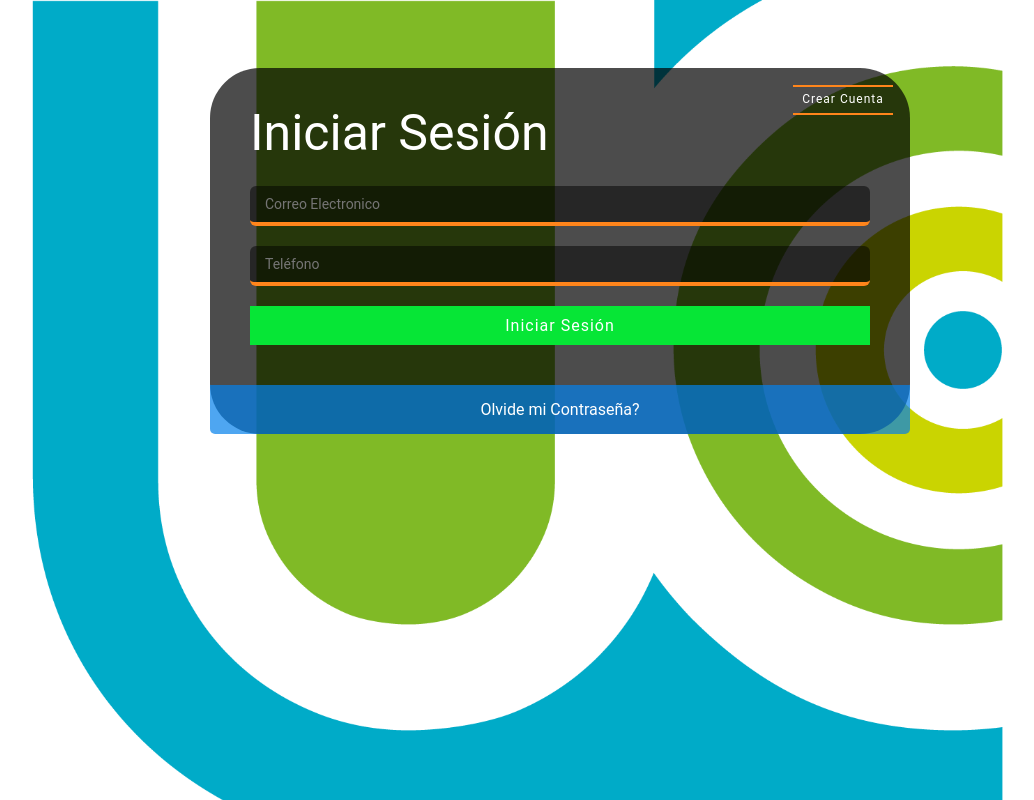
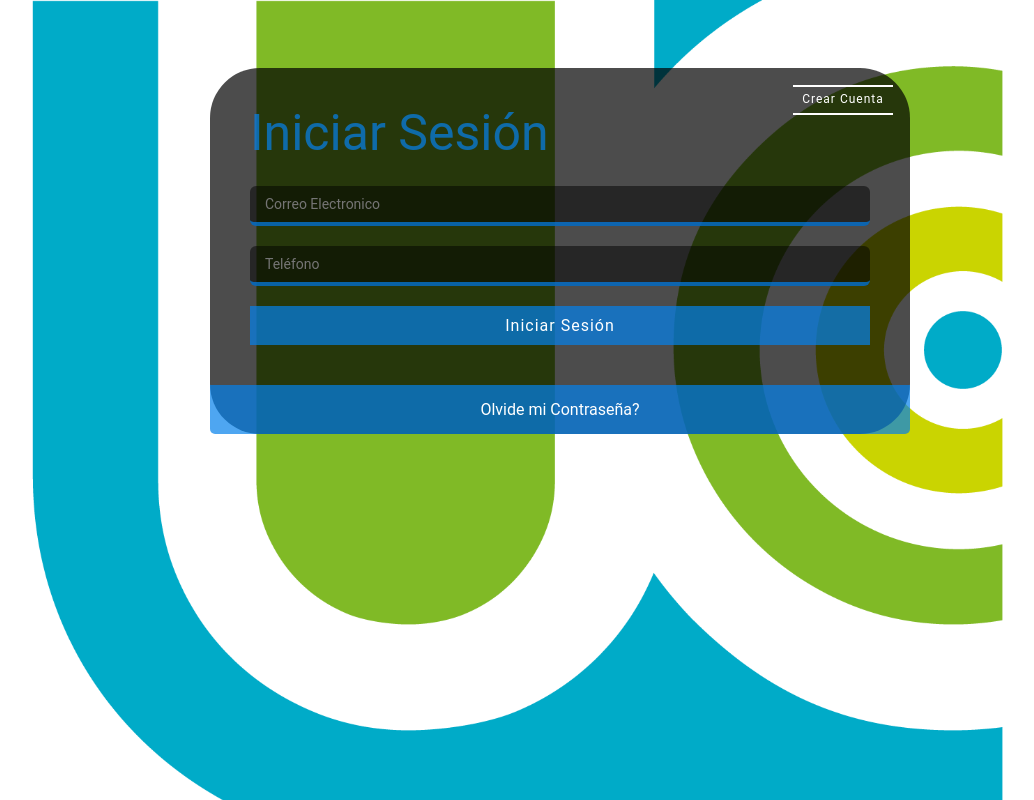
Before and after one commit to CristianEstrada/Login, a plain HTML site: page index.html in a window 1280 px wide. Shown: the whole page, without its empty margins (80-1114 px from the left). Drawn offline with Linux system fonts and the light colour scheme.

Commit message:
Update estilos.css
Ajustes de span y de color de espacios de formularios

```diff
--- a/css/estilos.css
+++ b/css/estilos.css
@@ -33,8 +33,8 @@ body {
     font-size: 12px;
     line-height: 25px;
     text-align: center;
-    border-top: 2px solid #ff851b;
-    border-bottom: 2px solid #ff851b;
+    border-top: 2px solid #fff;
+    border-bottom: 2px solid #fff;
     cursor: pointer;
     transition: all .5s ease;
 }
@@ -53,6 +53,7 @@ body {
     font-size: 50px;
     font-weight: 400;
     line-height: 1;
+    color: rgba(4, 128, 236, 0.7);
 }
 .contenedor-form input[type="text"],
 .contenedor-form input[type="password"],
@@ -66,7 +67,7 @@ body {
     color: #fff;
     border: none;
     border-radius: 6px;
-    border-bottom: 4px solid #ff851b;
+    border-bottom: 4px solid rgba(4, 128, 236, 0.7);;
     box-sizing: border-box;
     font-family: Roboto;
     font-size: 14px;
@@ -77,11 +78,11 @@ body {
 .contenedor-form input[type="text"]:focus,
 .contenedor-form input[type="password"]:focus,
 .contenedor-form input[type="email"]:focus {
-    border-bottom: 4px solid rgb(6, 230, 54);
+    border-bottom: 4px solid rgba(4, 128, 236, 0.7);;
 }
 
 .contenedor-form input[type="submit"] {
-    background: rgb(6, 230, 54);
+    background: rgba(4, 128, 236, 0.7);
     color: #FFF;
     width: 100%;
     border: none;
```
